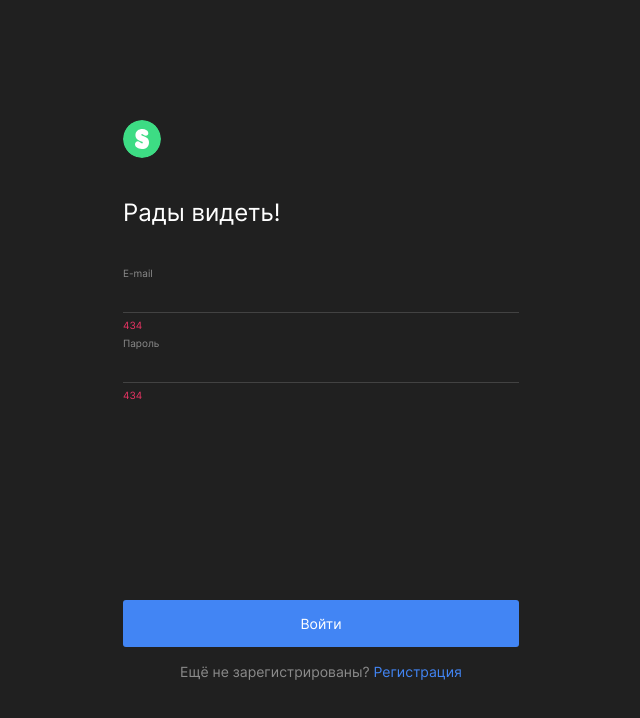
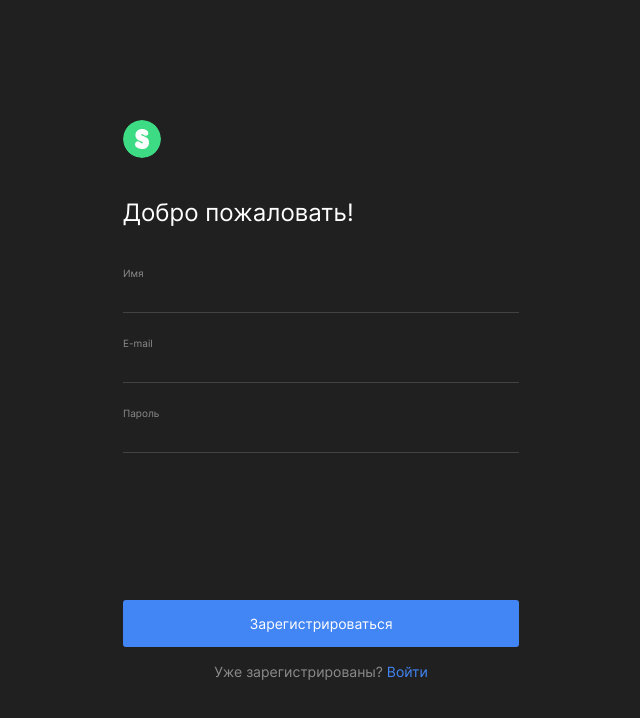
Before and after one commit to sasketeen/movies-explorer-frontend, a React (Create React App) app: page /signup in a window 1280 px wide. Shown: the top 718 px of the page, without its empty margins (319-959 px from the left). Built offline with nearby package versions, Linux system fonts and the light colour scheme.

Commit message:
feat: добавил страницу регистрации

```diff
--- a/src/components/App.jsx
+++ b/src/components/App.jsx
@@ -1,12 +1,13 @@
 import { Route, Routes } from 'react-router-dom';
 import SignIn from '../pages/Auth/SignIn/SignIn';
+import SignUp from '../pages/Auth/SignUp/SignUp';
 
 function App () {
   return (
     <div className='app'>
       <Routes>
         <Route path='/signin' Component={SignIn}/>
-        <Route path='/signup' Component={SignIn}/>
+        <Route path='/signup' Component={SignUp}/>
         <Route path='/' Component={SignIn}/>
       </Routes>
     </div>
--- a/src/components/InputGroup/InputGroup.jsx
+++ b/src/components/InputGroup/InputGroup.jsx
@@ -1,6 +1,7 @@
 import MyInput from '../Input/MyInput';
 import './InputGroup.scss';
-export default function InputGroup ({ inputId, label, error = '434', ...props }) {
+
+export default function InputGroup ({ inputId, label, error, ...props }) {
   return (
     <>
       {label && <label htmlFor="inputId" className='input-label'>{label}</label>}
--- a/src/pages/Auth/SignIn/SignIn.jsx
+++ b/src/pages/Auth/SignIn/SignIn.jsx
@@ -1,5 +1,3 @@
-import './SignIn.css';
-// import { Link } from 'react-router-dom';
 import AuthLayout from '../../../components/AuthLayout/AuthLayout';
 import InputGroup from '../../../components/InputGroup/InputGroup';
 
@@ -7,14 +5,14 @@ export default function SignIn () {
   return (
     <main>
         <AuthLayout
-          pageTitle="Рады видеть!"
+          pageTitle='Рады видеть!'
           submitButtonTitle='Войти'
           sublinkParagraph={'Ещё не зарегистрированы?'}
           sublinkTitle={'Регистрация'}
-          sublinkPath={'/'}
+          sublinkPath={'/signup'}
         >
-          <InputGroup inputId='email' label='E-mail' type='email'></InputGroup>
-          <InputGroup inputId='password' label='Пароль' type='password'></InputGroup>
+          <InputGroup inputId='email' label='E-mail' type='email' />
+          <InputGroup inputId='password' label='Пароль' type='password' />
         </AuthLayout>
     </main>
   );
--- /dev/null
+++ b/src/pages/Auth/SignUp/SignUp.jsx
@@ -0,0 +1,18 @@
+import AuthLayout from '../../../components/AuthLayout/AuthLayout';
+import InputGroup from '../../../components/InputGroup/InputGroup';
+
+export default function SignUp () {
+  return (
+    <AuthLayout
+    pageTitle='Добро пожаловать!'
+    submitButtonTitle='Зарегистрироваться'
+    sublinkParagraph={'Уже зарегистрированы?'}
+    sublinkTitle={'Войти'}
+    sublinkPath={'/signin'}
+  >
+    <InputGroup inputId='name' label='Имя' type='text' />
+    <InputGroup inputId='email' label='E-mail' type='email' />
+    <InputGroup inputId='password' label='Пароль' type='password' />
+  </AuthLayout>
+  );
+}
```
Also changed, not shown: src/pages/Auth/SignIn/SignIn.css (deleted).
